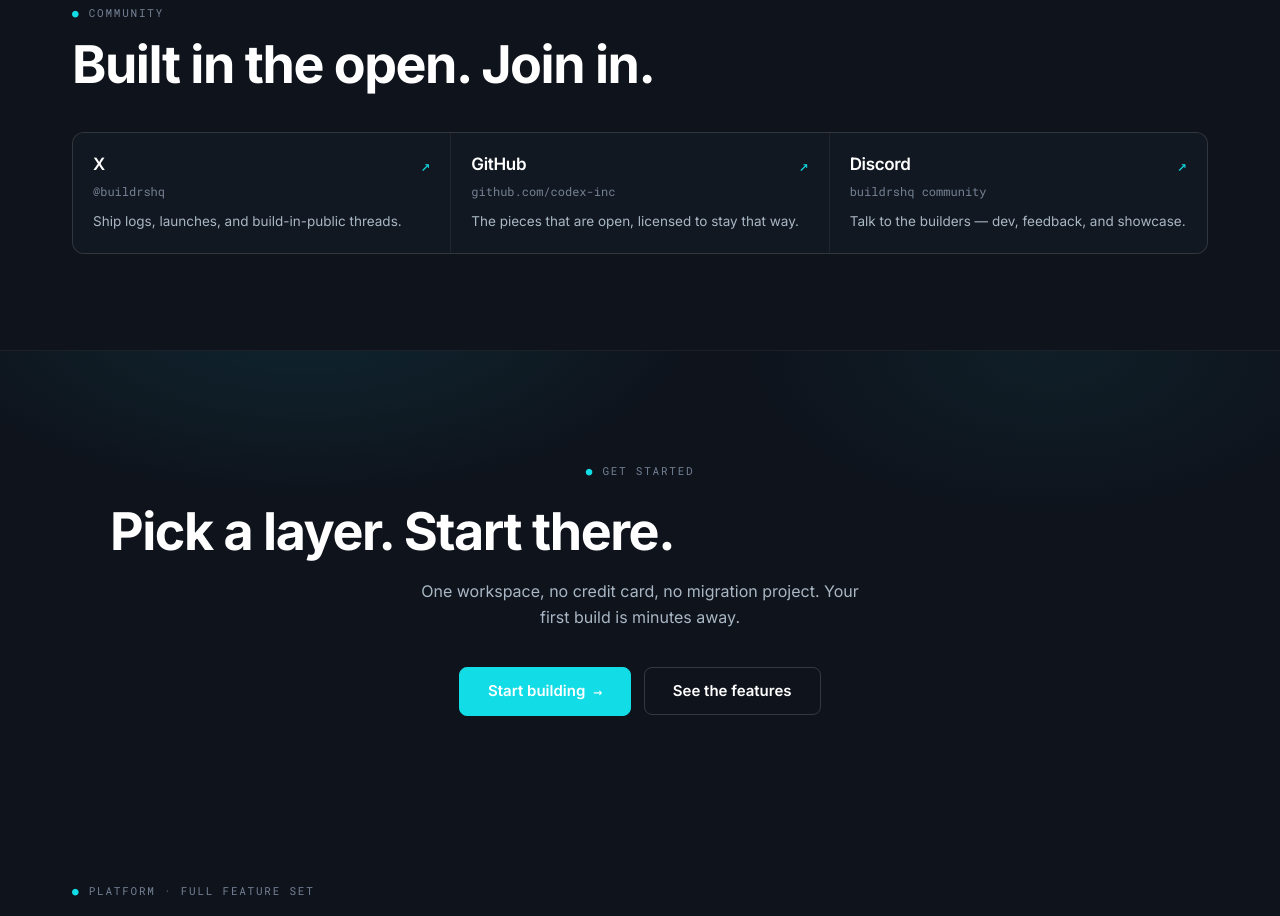
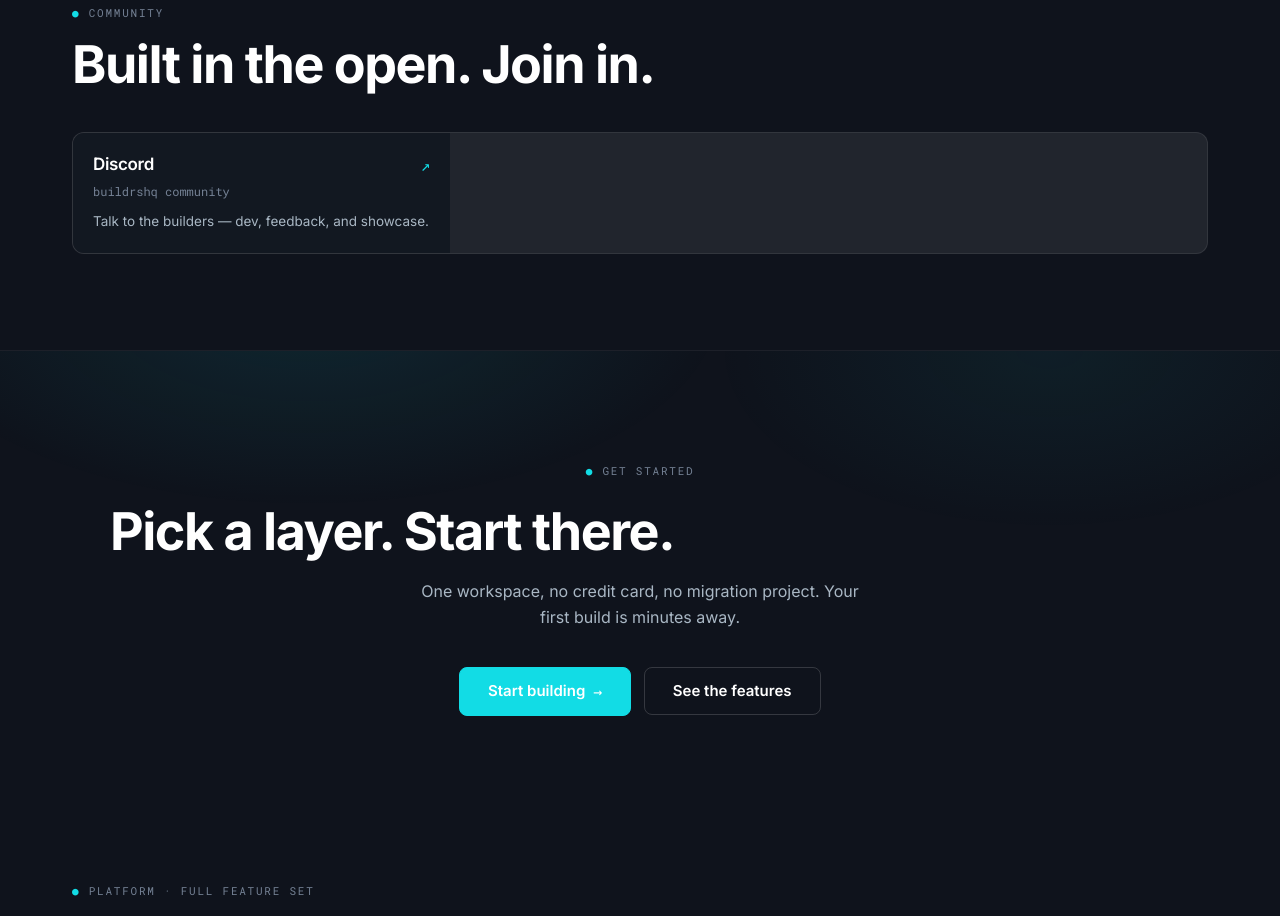
Before and after one commit to Ejoyment/codex-backend, a Next.js app in the folder buildrs-frontend/: page / in a window 1280 px wide. Shown: the part 4720-5636 px from the top of the page. Built offline with nearby package versions, Linux system fonts and the light colour scheme; no server answers.

Commit message:
edited index

```diff
--- a/buildrs-frontend/pages/index.js
+++ b/buildrs-frontend/pages/index.js
@@ -456,8 +456,7 @@ export default function Index() {
           </ScrollReveal>
           <StaggerChildren className="mkt-grid grid-cols-1 md:grid-cols-3" stagger={0.08}>
             {[
-              { name: 'X', handle: '@buildrshq', desc: 'Ship logs, launches, and build-in-public threads.' },
-              { name: 'GitHub', handle: 'github.com/codex-inc', desc: 'The pieces that are open, licensed to stay that way.' },
+
               { name: 'Discord', handle: 'buildrshq community', desc: 'Talk to the builders — dev, feedback, and showcase.' },
             ].map((c) => (
               <StaggerItem key={c.name}>
```
